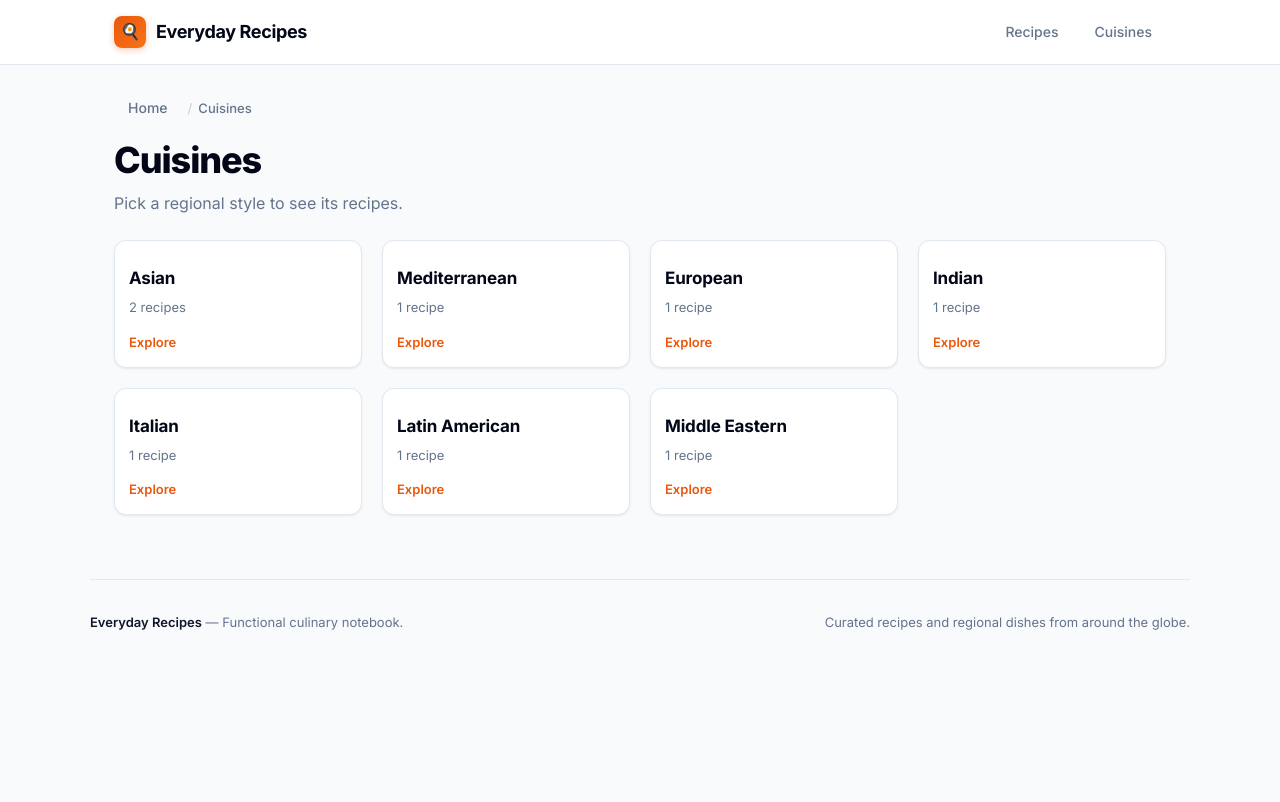
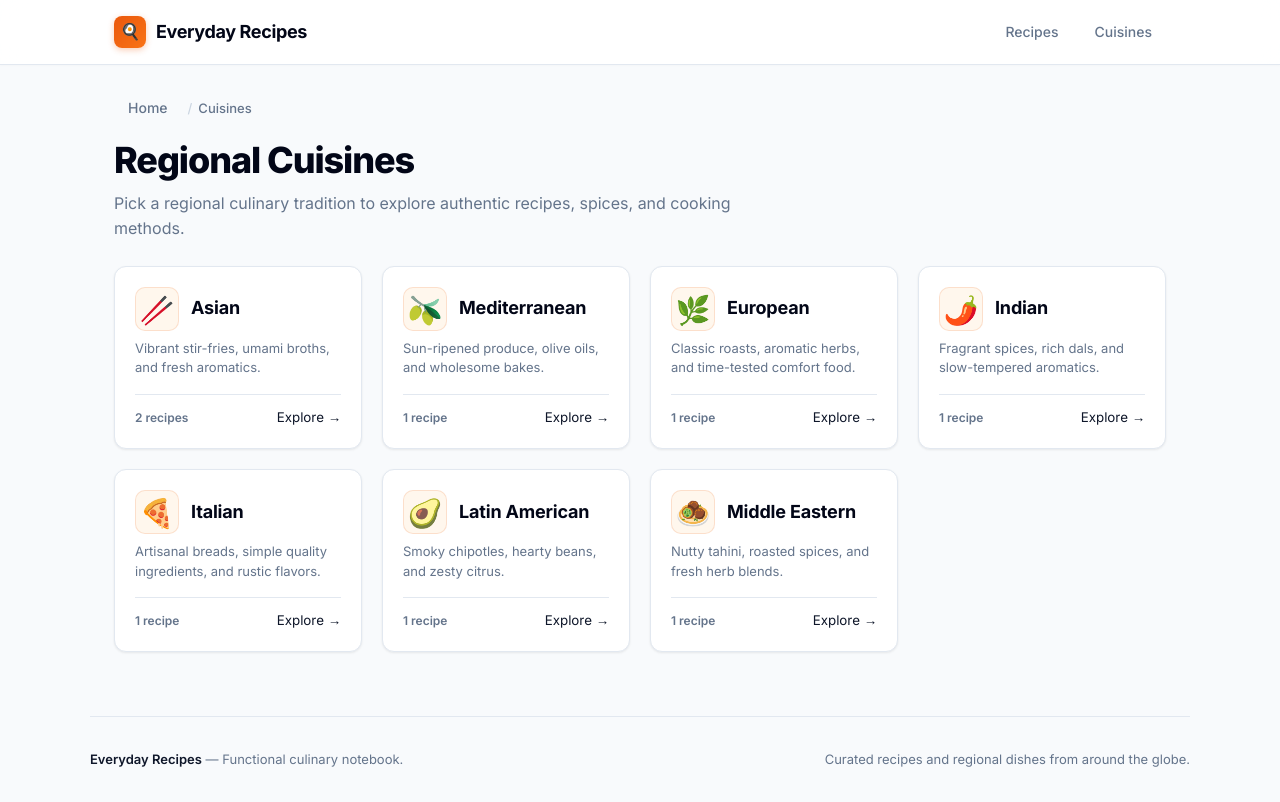
Before and after one commit to nishit546/Recipe_Explorer_nextjs, a Next.js app: page /cuisines in a window 1280 px wide. Built offline with nearby package versions, Linux system fonts and the light colour scheme.

Commit message:
feat(cuisines): add culinary emojis, regional descriptions, and recipe count badges

```diff
--- a/src/app/cuisines/page.tsx
+++ b/src/app/cuisines/page.tsx
@@ -1,5 +1,5 @@
 import Link from "next/link";
-import { cuisines, recipes } from "@/lib/recipes";
+import { cuisines, recipes, getCuisineMeta } from "@/lib/recipes";
 import { Crumbs, cuisineHref } from "@/components/ui";
 
 export const metadata = { title: "Cuisines" };
@@ -8,12 +8,30 @@ export default function CuisinesPage() {
   return (
     <>
       <Crumbs items={[["Home", "/"], ["Cuisines"]]} />
-      <h1>Cuisines</h1>
-      <p className="lede">Pick a regional style to see its recipes.</p>
+      <h1>Regional Cuisines</h1>
+      <p className="lede">Pick a regional culinary tradition to explore authentic recipes, spices, and cooking methods.</p>
+
       <div className="grid four">
         {cuisines.map((c) => {
           const n = recipes.filter((r) => r.cuisine === c).length;
-          return <Link key={c} href={cuisineHref(c)} className="card"><h3>{c}</h3><p>{n} {n === 1 ? "recipe" : "recipes"}</p><small>Explore</small></Link>;
+          const meta = getCuisineMeta(c);
+          return (
+            <Link key={c} href={cuisineHref(c)} className="cuisine-card">
+              <div className="cuisine-header">
+                <span className="cuisine-emoji">{meta.emoji}</span>
+                <div>
+                  <h3>{c}</h3>
+                </div>
+              </div>
+              <p>{meta.description}</p>
+              <div className="cuisine-meta">
+                <span className="recipe-count-badge">
+                  {n} {n === 1 ? "recipe" : "recipes"}
+                </span>
+                <small>Explore →</small>
+              </div>
+            </Link>
+          );
         })}
       </div>
     </>
```
